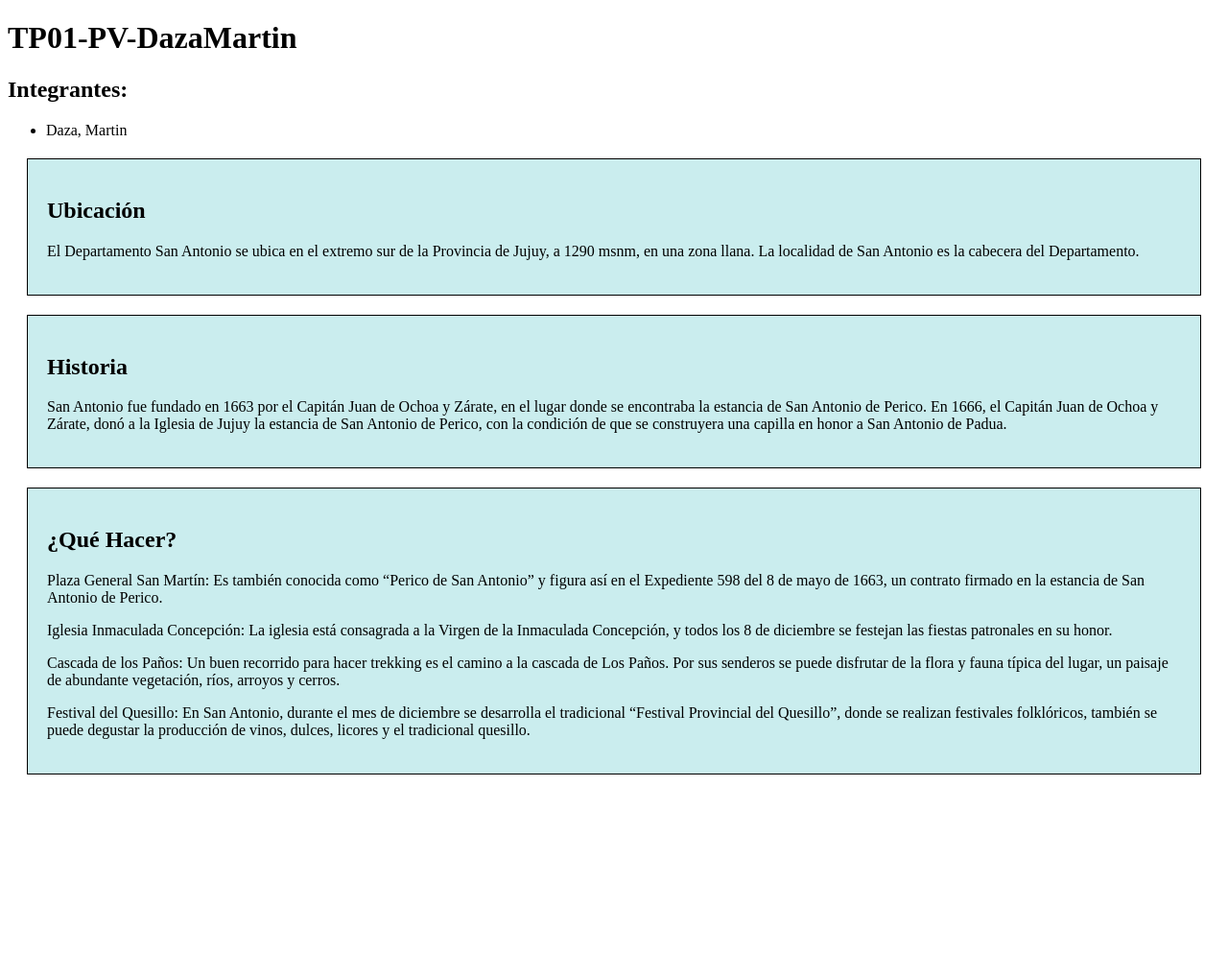
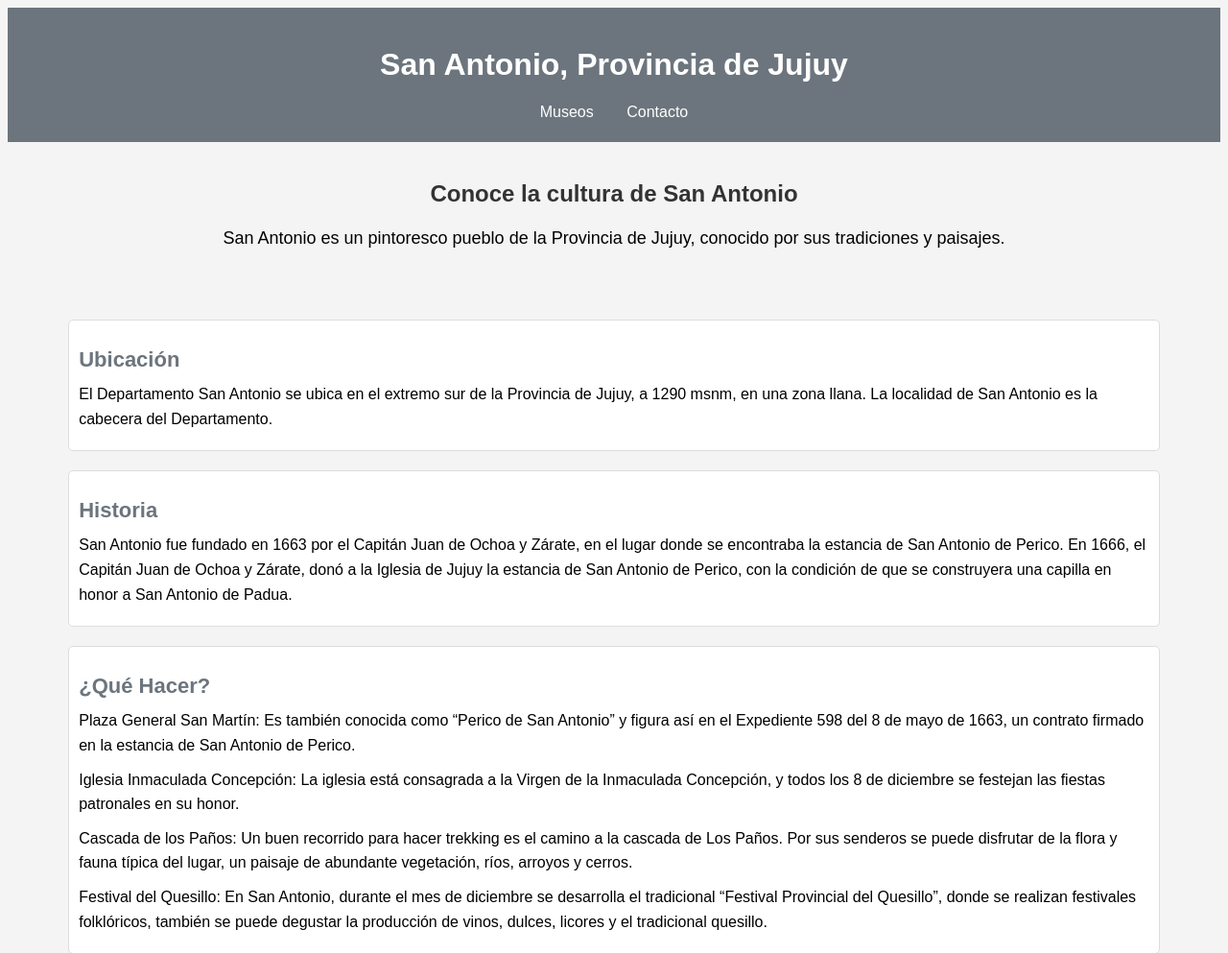
Before and after one commit to MartinAle90/TP01PV-DAZAMARTIN, a plain HTML site: page index.html in a window 1280 px wide. Shown: the top 993 px of the page at 96% size. Before the commit the page ends 827 px from the top, so only its background shows below. Drawn offline with Linux system fonts and the light colour scheme.

Commit message:
se realizaron cambios para que cumplan con los puntos del tp

```diff
--- a/index.html
+++ b/index.html
@@ -1,43 +1,64 @@
 <!DOCTYPE html>
-<html lang="en">
+<html lang="es">
+
 <head>
     <meta charset="UTF-8">
     <meta name="viewport" content="width=device-width, initial-scale=1.0">
-    <title>TP01-PV-DazaMartin</title>
+    <title>San Antonio - Cultura</title>
+    <link rel="stylesheet" href="style.css">
+
 </head>
-<header>
-    <link rel="stylesheet" href="style.css">
-</header>
+
 <body>
-    <div>
-
-    </div>
-
-    <div>
-        <h1>TP01-PV-DazaMartin</h1>
-        <h2>Integrantes:</h2>
-        <ul>
-            <li>Daza, Martin</li>
-        </ul>
-    </div>
+    <header>
+        <h1>San Antonio, Provincia de Jujuy</h1>
+        <nav>
+            <a href="museos.html">Museos</a>
+            <a href="contacto.html">Contacto</a>
+        </nav>
+    </header>
+    <main>
+        <h2>Conoce la cultura de San Antonio</h2>
+        <p>
+            San Antonio es un pintoresco pueblo de la Provincia de Jujuy, conocido por sus tradiciones y paisajes.
+        </p>
+    </main>
 
     <div>
         <section>
             <h2>Ubicación</h2>
-            <p>El Departamento San Antonio se ubica en el extremo sur de la Provincia de Jujuy, a 1290 msnm, en una zona llana. La localidad de San Antonio es la cabecera del Departamento.</p>
+            <p>El Departamento San Antonio se ubica en el extremo sur de la Provincia de Jujuy, a 1290 msnm, en una zona
+                llana. La localidad de San Antonio es la cabecera del Departamento.</p>
         </section>
         <section>
             <h2>Historia</h2>
-            <p>San Antonio fue fundado en 1663 por el Capitán Juan de Ochoa y Zárate, en el lugar donde se encontraba la estancia de San Antonio de Perico. En 1666, el Capitán Juan de Ochoa y Zárate, donó a la Iglesia de Jujuy la estancia de San Antonio de Perico, con la condición de que se construyera una capilla en honor a San Antonio de Padua.</p>
+            <p>San Antonio fue fundado en 1663 por el Capitán Juan de Ochoa y Zárate, en el lugar donde se encontraba la
+                estancia de San Antonio de Perico. En 1666, el Capitán Juan de Ochoa y Zárate, donó a la Iglesia de
+                Jujuy la
+                estancia de San Antonio de Perico, con la condición de que se construyera una capilla en honor a San
+                Antonio
+                de Padua.</p>
         </section>
         <section>
             <h2>¿Qué Hacer?</h2>
-            <p>Plaza General San Martín: Es también conocida como “Perico de San Antonio” y figura así en el Expediente 598 del 8 de mayo de 1663, un contrato firmado en la estancia de San Antonio de Perico.</p>
-            <p>Iglesia Inmaculada Concepción: La iglesia está consagrada a la Virgen de la Inmaculada Concepción, y todos los 8 de diciembre se festejan las fiestas patronales en su honor.</p>
-            <p>Cascada de los Paños: Un buen recorrido para hacer trekking es el camino a la cascada de Los Paños. Por sus senderos se puede disfrutar de la flora y fauna típica del lugar, un paisaje de abundante vegetación, ríos, arroyos y cerros.</p>
-            <p>Festival del Quesillo: En San Antonio, durante el mes de diciembre se desarrolla el tradicional “Festival Provincial del Quesillo”, donde se realizan festivales folklóricos, también se puede degustar la producción de vinos, dulces, licores y el tradicional quesillo.</p>
+            <p>Plaza General San Martín: Es también conocida como “Perico de San Antonio” y figura así en el Expediente
+                598
+                del 8 de mayo de 1663, un contrato firmado en la estancia de San Antonio de Perico.</p>
+            <p>Iglesia Inmaculada Concepción: La iglesia está consagrada a la Virgen de la Inmaculada Concepción, y
+                todos
+                los 8 de diciembre se festejan las fiestas patronales en su honor.</p>
+            <p>Cascada de los Paños: Un buen recorrido para hacer trekking es el camino a la cascada de Los Paños. Por
+                sus
+                senderos se puede disfrutar de la flora y fauna típica del lugar, un paisaje de abundante vegetación,
+                ríos,
+                arroyos y cerros.</p>
+            <p>Festival del Quesillo: En San Antonio, durante el mes de diciembre se desarrolla el tradicional “Festival
+                Provincial del Quesillo”, donde se realizan festivales folklóricos, también se puede degustar la
+                producción
+                de vinos, dulces, licores y el tradicional quesillo.</p>
         </section>
 
     </div>
 </body>
+
 </html>
--- a/style.css
+++ b/style.css
@@ -1,6 +1,61 @@
-section{
-    background-color: #caedee;
+body {
+    font-family: Arial, sans-serif;
+    background-color: #f4f4f4;
+}
+
+header {
+    background-color: #6c757d;
+    color: white;
     padding: 20px;
-    margin: 20px;
-    border: 1px solid #000000;
+    text-align: center;
+    height: 100px;
 }
+
+nav a {
+    color: white;
+    text-decoration: none;
+    margin: 0 15px;
+}
+
+main {
+    padding: 20px;
+    text-align: center;
+}
+
+main h2 {
+    color: #333;
+    font-size: 24px;
+    margin-bottom: 10px;
+}
+
+main p {
+    font-size: 18px;
+    line-height: 1.6;
+    margin-bottom: 20px;
+}
+
+div {
+    margin: 20px auto;
+    width: 90%;
+    padding: 10px;
+}
+
+section {
+    margin-bottom: 20px;
+    padding: 10px;
+    background-color: #ffffff;
+    border: 1px solid #ddd;
+    border-radius: 5px;
+}
+
+section h2 {
+    color: #6c757d;
+    font-size: 22px;
+    margin-bottom: 10px;
+}
+
+section p {
+    font-size: 16px;
+    line-height: 1.6;
+    margin: 10px 0;
+}
```
Also changed, not shown: contacto.html (added, +88 -0 lines), museos.html (added, +34 -0 lines).
